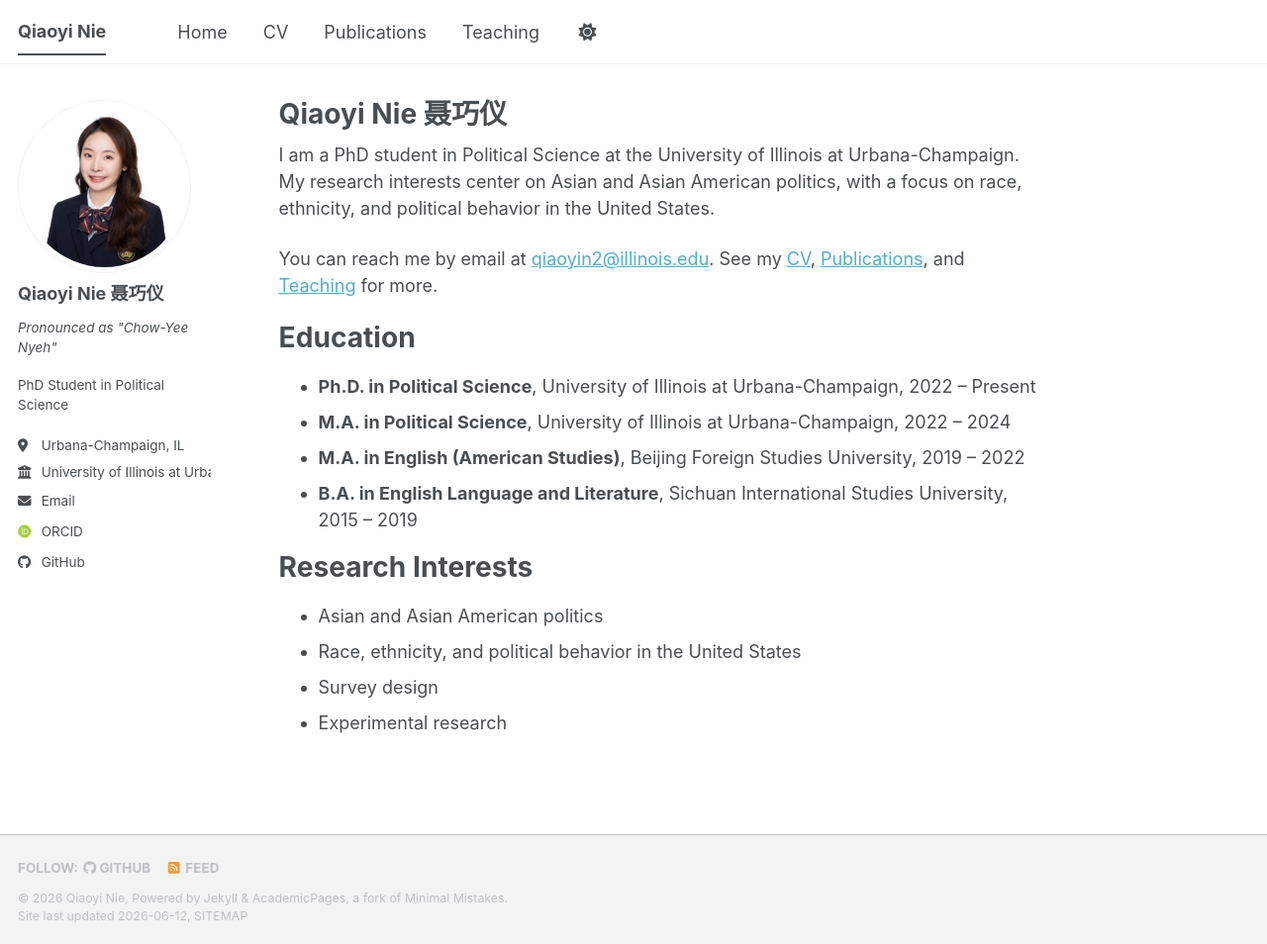
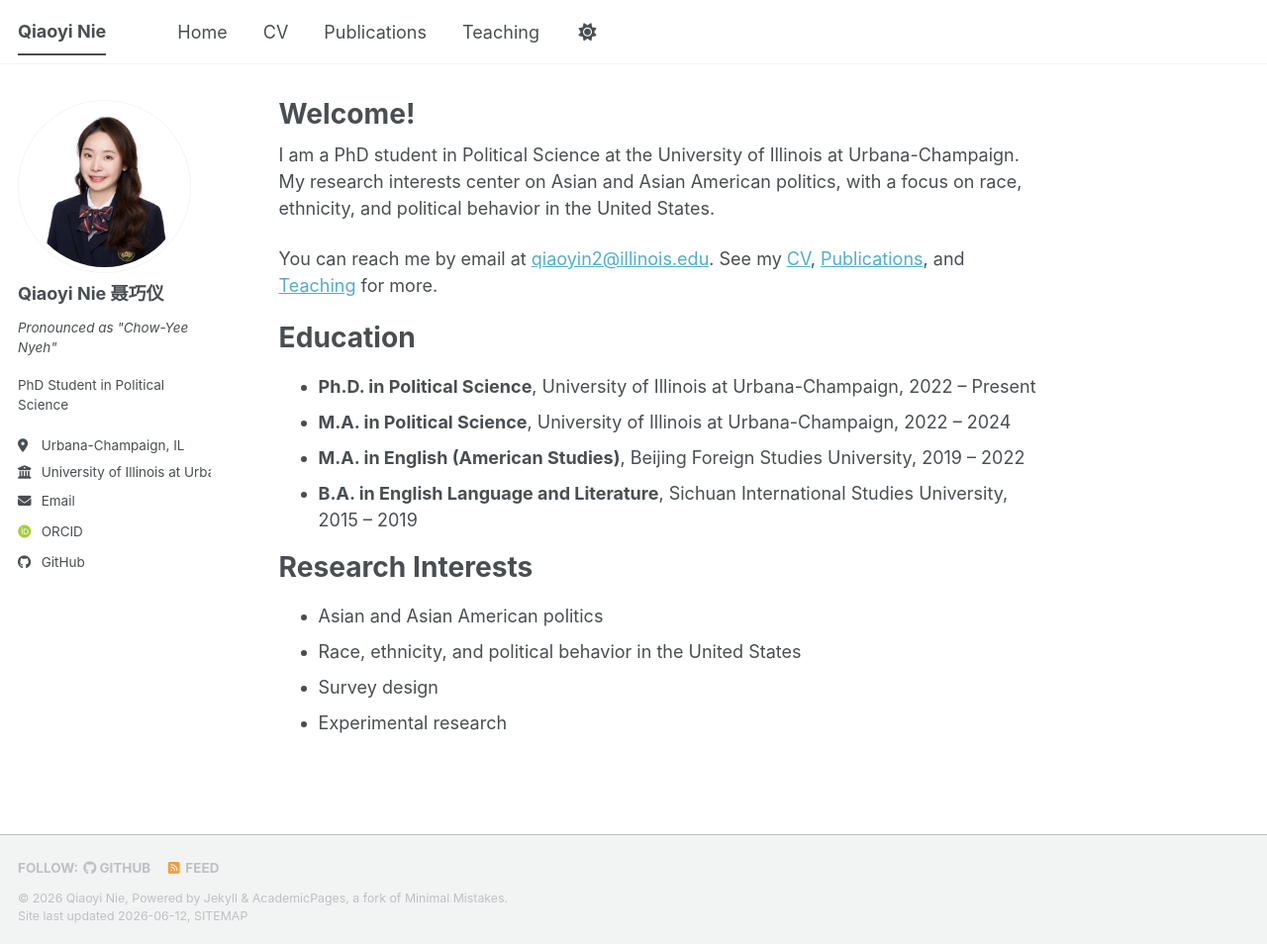
Before and after one commit to QiaoyiNie/qiaoyinie.github.io, a Jekyll site: the page built from _pages/about.md, in a window 1280 px wide and 954 px high. Shown: the whole window at 99% size. Built offline with Jekyll 4.4.1, drawn with Linux system fonts in a browser that asks for light colours; some web fonts are replaced; a script bundle is joined from its source files by our own code; library files that are not in the unit come from our copies.

Commit message:
Change home page heading to "Welcome!" (#10)
Co-authored-by: Claude <noreply@anthropic.com>

```diff
--- a/_pages/about.md
+++ b/_pages/about.md
@@ -1,6 +1,6 @@
 ---
 permalink: /
-title: "Qiaoyi Nie 聂巧仪"
+title: "Welcome!"
 author_profile: true
 redirect_from:
   - /about/
```
